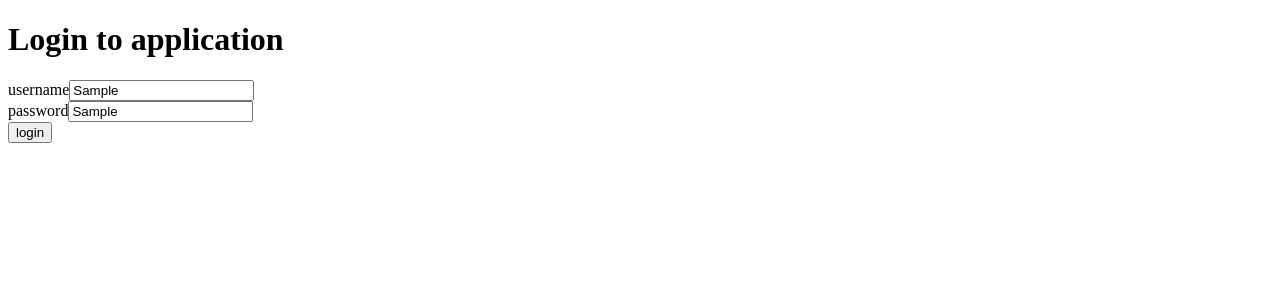
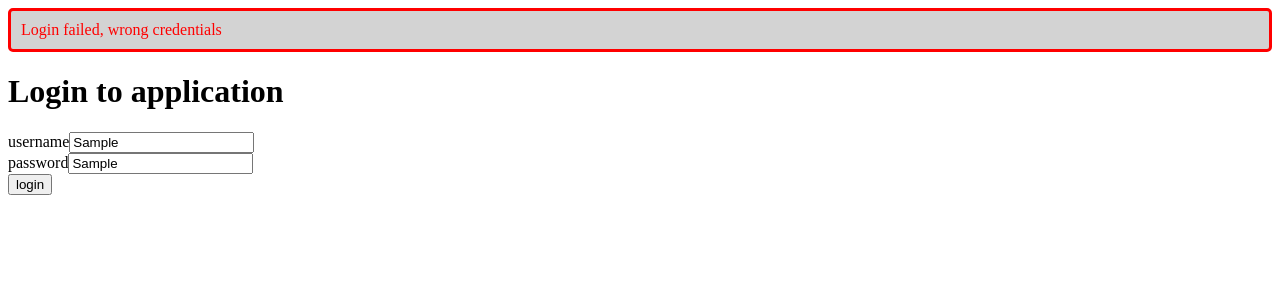
Before and after one commit to TheTaurus88/full-stack-open, a React (Vite) app in the folder part5/bloglist-frontend/: page / in a window 1280 px wide. Both pictures are taken after typing "Sample", "Sample" into the empty fields and a click on the button "login". Shown: the top 300 px of the page. Built offline with nearby package versions, Linux system fonts and the light colour scheme; no server answers.

Commit message:
Part 5a exercises (bloglist-frontend): 5.4 notifications

```diff
--- a/part5/bloglist-frontend/src/App.jsx
+++ b/part5/bloglist-frontend/src/App.jsx
@@ -6,6 +6,7 @@ import Login from './components/Login'
 import loginService from './services/login'
 import NewBlog from './components/NewBlog'
 import Logout from './components/Logout'
+import Notification from './components/Notification'
 
 const App = () => {
   const [blogs, setBlogs] = useState([])
@@ -15,6 +16,8 @@ const App = () => {
   const [title, setTitle] = useState('')
   const [author, setAuthor] = useState('')
   const [url, setUrl] = useState('')
+  const [message, setMessage] = useState('')
+  const [color, setColor] = useState('')
 
   const getBlogsHook = () => {
     const getAll = async () => {
@@ -46,7 +49,11 @@ const App = () => {
       setUsername('')
       setPassword('')
     } catch {
-      console.log('wrong credentials')
+      setMessage('Login failed, wrong credentials')
+      setColor('red')
+      setTimeout(() => {
+        setMessage(null)
+      }, 5000)
     }
   }
 
@@ -58,15 +65,29 @@ const App = () => {
 
   const handleSubmitBlog = async (event) => {
     event.preventDefault()
-    const newBlog = await blogService.create({'title': title, 'author': author, 'url': url})
-    setTitle('')
-    setAuthor('')
-    setUrl('')
-    setBlogs(blogs.concat(newBlog))
+    try {
+      const newBlog = await blogService.create({'title': title, 'author': author, 'url': url})
+      setTitle('')
+      setAuthor('')
+      setUrl('')
+      setBlogs(blogs.concat(newBlog))
+      setMessage(`Blog created - ${title} by ${author}`)
+      setColor('green')
+      setTimeout(() => {
+        setMessage(null)
+      }, 5000)
+    } catch {
+      setMessage('Error in blog creation')
+      setColor('red')
+      setTimeout(() => {
+        setMessage(null)
+      }, 5000)
+    }
   }
 
   return (
     <div>
+      <Notification message={message} color={color}/>
       {user ?
       <div>
         <Logout name={user.name} handleLogout={handleLogout}/>
--- /dev/null
+++ b/part5/bloglist-frontend/src/components/Notification.jsx
@@ -0,0 +1,18 @@
+const Notification = ({ message, color }) => {
+  let style = {
+    color: color,
+    background: 'lightgrey',
+    fontSize: 16,
+    borderStyle: 'solid',
+    borderRadius: 5,
+    padding: 10,
+    marginBottom: 10,
+  }
+  if (message) {
+    return <div style={style}>{message}</div>
+  } else {
+    return <></>
+  }
+}
+
+export default Notification
```
